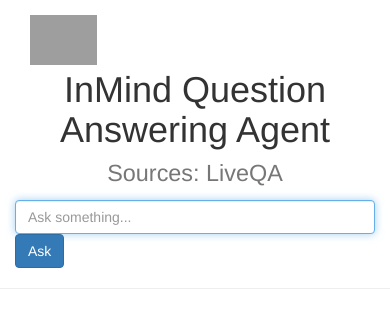
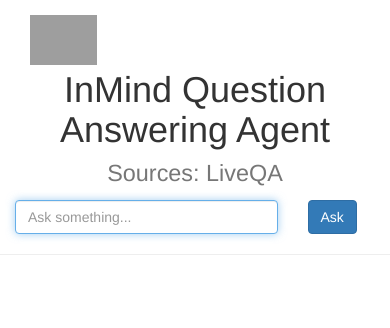
Before and after one commit to salmedina/enronqa, a Django app: page /enron/ in a window 390 px wide. Shown: the top 328 px of the page. Run offline with Django 3.2, Linux system fonts and the light colour scheme; data comes from the database, SQL or seed files in the repository; data that the repository does not hold is empty; some libraries are stand-ins or nearby versions; grey boxes are pictures that could not be loaded.

Commit message:
make ask button always on the same line; trim the url

```diff
--- a/enron_oaqa/enron/templates/enron/index.html
+++ b/enron_oaqa/enron/templates/enron/index.html
@@ -3,6 +3,7 @@
 <html>
 <head>
 <meta charset="UTF-8">
+<meta name="viewport" content="width=device-width, initial-scale=1.0">
 <link rel="stylesheet" type="text/css" href="http://maxcdn.bootstrapcdn.com/bootstrap/3.3.6/css/bootstrap.min.css" />
 <link rel="stylesheet" type="text/css" href="{% static 'enron/style.css' %}" />
 <script src="https://ajax.googleapis.com/ajax/libs/jquery/1.12.2/jquery.min.js"></script>
@@ -47,11 +48,11 @@
 		<div class="row">
 			<form class="form-horizontal">
 				<div class="col-sm-2"></div>
-				<div class="col-sm-8">
+				<div class="col-sm-8 col-xs-9">
 					<input type="text" class="form-control" placeholder="Ask something..." ng-model="questionCtrl.questionText"
 						required autofocus />
 				</div>
-				<div class="col-sm-2">
+				<div class="col-sm-2 col-xs-3">
 					<input type="submit" class="btn btn-primary" click-and-disable="questionCtrl.submitQuestion()" value="Ask" />
 				</div>
 			</form>
@@ -81,7 +82,7 @@
 			<div class="answerContainer" ng-controller="Answer as answerCtrl">
 				<div class="answerPanel" ng-repeat="answer in answerCtrl.answers" draggable="true">
 					<div>
-						Source: <a href="[[[answer.source]]]">[[[answer.source]]]</a>
+						Source: <a href="[[[answer.source]]]">[[[answer.shortUrl]]]</a>
 					</div>
 					<div>Score: [[[answer.score]]]</div>
 					<p>
--- a/enron_oaqa/enron/views.py
+++ b/enron_oaqa/enron/views.py
@@ -1,4 +1,5 @@
 import json
+import re
 from sys import stderr
 
 from django.shortcuts import render
@@ -55,4 +56,6 @@ def get_answers(request):
     headers = {'Content-type': 'application/json', 'Accept': 'application/json'}
     r = requests.post(url, data=json.dumps(data), headers=headers)
     result = json.loads("".join(r))
+    for answer in result['candidates']:
+        answer['shortUrl'] = re.search(r"https?://([^/]+)/", answer['url']).group(1)
     return Response({'answers': result})
--- a/enron_oaqa/static/enron/app.js
+++ b/enron_oaqa/static/enron/app.js
@@ -97,6 +97,7 @@
             answers.push({
               'id': i,
               'source': returnedAnswers[i].url,
+              'shortUrl': returnedAnswers[i].shortUrl,
               'score': returnedAnswers[i].score,
               'body': returnedAnswers[i].bestAnswer
             });
```
